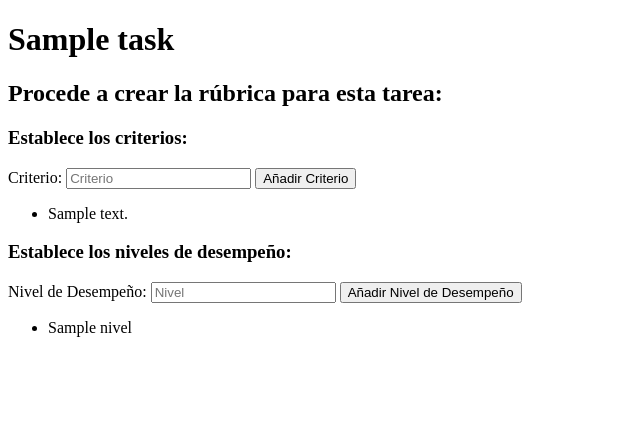
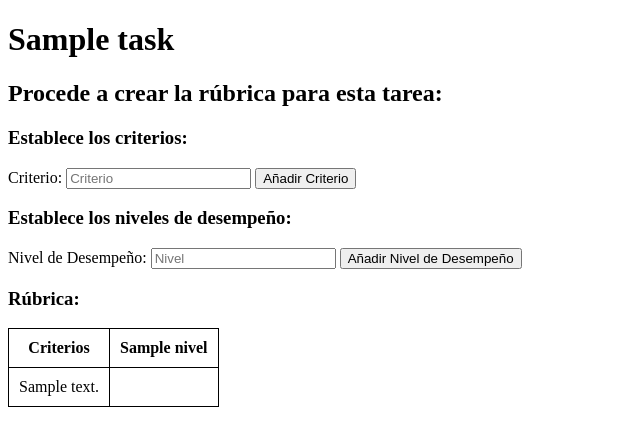
Before and after one commit to Miguelisius/FeedCycle, a Django app: template myapp/templates/registration/task_detail.html in a window 1280 px wide. Shown: the top 446 px of the page, without its empty margins (0-640 px from the left). Run offline with Django 3.2, Linux system fonts and the light colour scheme; the template is opened without the code that fills it: most values are stand-ins (such as "Sample title", 1, 10 or a date in 2020).

Commit message:
genera bien la tabla de rubrica, ahora hay que añadir los descriptores

```diff
--- a/myapp/templates/registration/task_detail.html
+++ b/myapp/templates/registration/task_detail.html
@@ -7,6 +7,11 @@
     <style>
         .input-group {
             margin-bottom: 10px;
+        }
+        table, th, td {
+            border: 1px solid black;
+            border-collapse: collapse;
+            padding: 10px;
         }
     </style>
 </head>
@@ -21,11 +26,7 @@
         <input type="text" name="criterio" id="criterio" placeholder="Criterio" required>
         <button type="submit" name="create_criterio">Añadir Criterio</button>
     </form>
-    <ul>
-        {% for c in criterio %}
-            <li>{{ c.descripcion_criterio }}</li>
-        {% endfor %}
-    </ul>
+
     <form method="POST">
         {% csrf_token %}
         <h3>Establece los niveles de desempeño: </h3>
@@ -33,11 +34,31 @@
         <input type="text" name="nivel" id="nivel" placeholder="Nivel" required>
         <button type="submit" name="create_nivel">Añadir Nivel de Desempeño</button>
     </form>
-    <ul>
-        {% for n in nivel %}
-            <li>{{ n.nivel }}</li>
-        {% endfor %}
-    </ul>
+
+    <h3>Rúbrica:</h3>
+    <table>
+        <thead>
+            <tr>
+                <th>Criterios</th>
+
+                {% for n in nivel %}
+                    <th>{{ n.nivel }}</th>
+                {% endfor %}
+            </tr>
+        </thead>
+        <tbody>
+
+            {% for c in criterio %}
+            <tr>
+                <td>{{ c.descripcion_criterio }}</td>
+
+                {% for n in nivel %}
+                    <td></td>
+                {% endfor %}
+            </tr>
+            {% endfor %}
+        </tbody>
+    </table>
 
 </body>
 </html>
```
